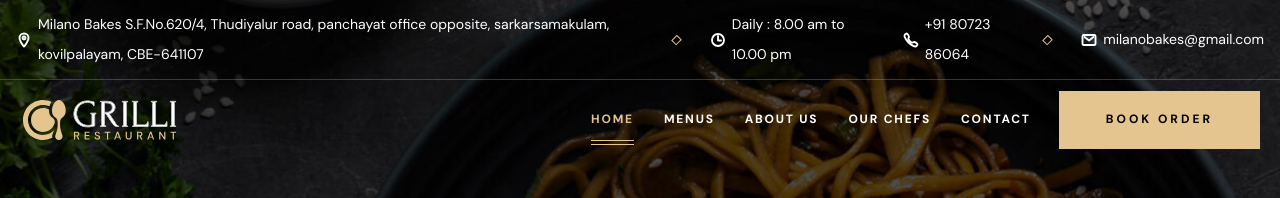
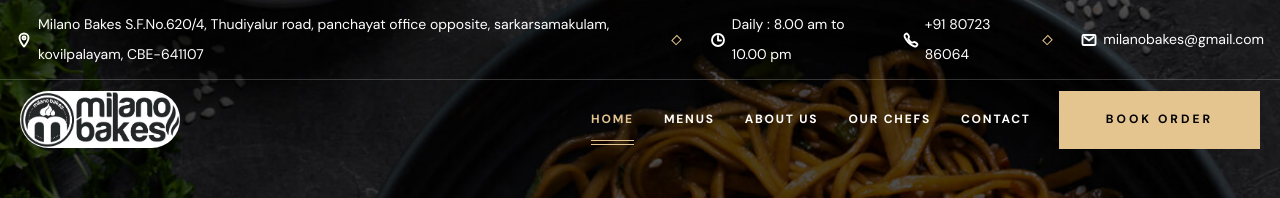
Before and after one commit to Dharaneesh0745/freelance-2, a plain HTML site: page index.html in a window 1280 px wide. Shown: the top 198 px of the page. Drawn offline with nearby package versions, Linux system fonts and the light colour scheme; a web font is replaced by a local one.

Commit message:
Updated logo.

```diff
--- a/index.html
+++ b/index.html
@@ -50,7 +50,7 @@
 
     <div class="preload" data-preaload>
       <div class="circle"></div>
-      <p class="text">Grilli</p>
+      <p class="text">Milano Bakes</p>
     </div>
 
     <!--
@@ -112,9 +112,10 @@
       <div class="container">
         <a href="#" class="logo">
           <img
-            src="./assets/images/logo.svg"
+            src="./assets/images/logo.jpg"
             width="160"
             height="50"
+            style="border-radius: 50px"
             alt="Milano Bakes - Home"
           />
         </a>
@@ -1330,7 +1331,8 @@
           <div class="footer-brand has-before has-after">
             <a href="#" class="logo">
               <img
-                src="./assets/images/logo.svg"
+                src="./assets/images/logo.jpg"
+                style="border-radius: 50px"
                 width="160"
                 height="50"
                 loading="lazy"
```
Also changed, not shown: assets/images/logo.jpg (added).
